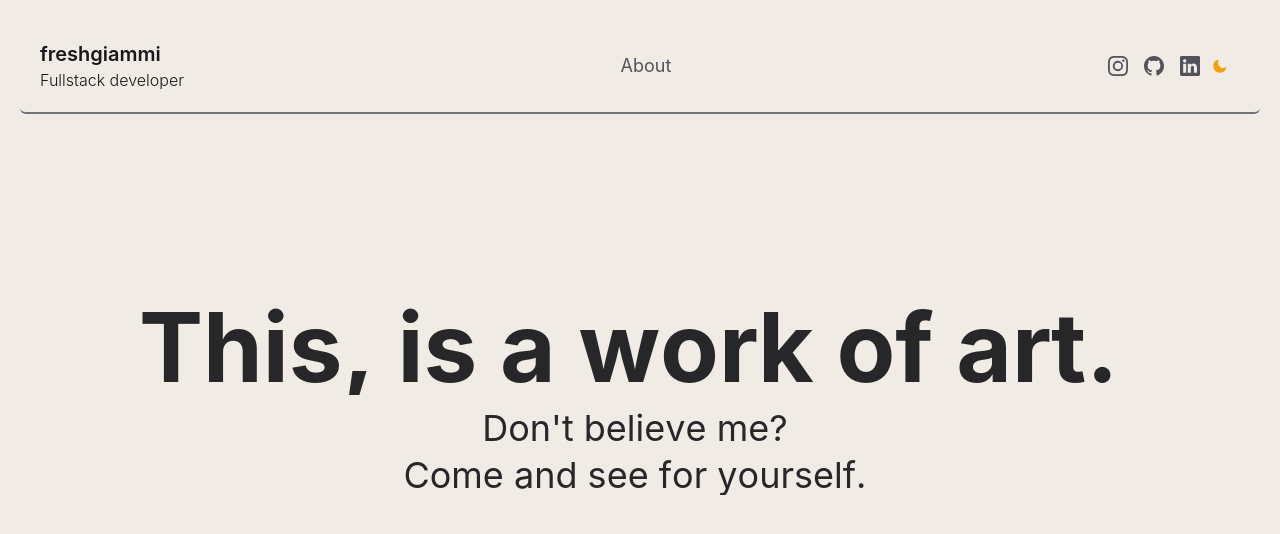
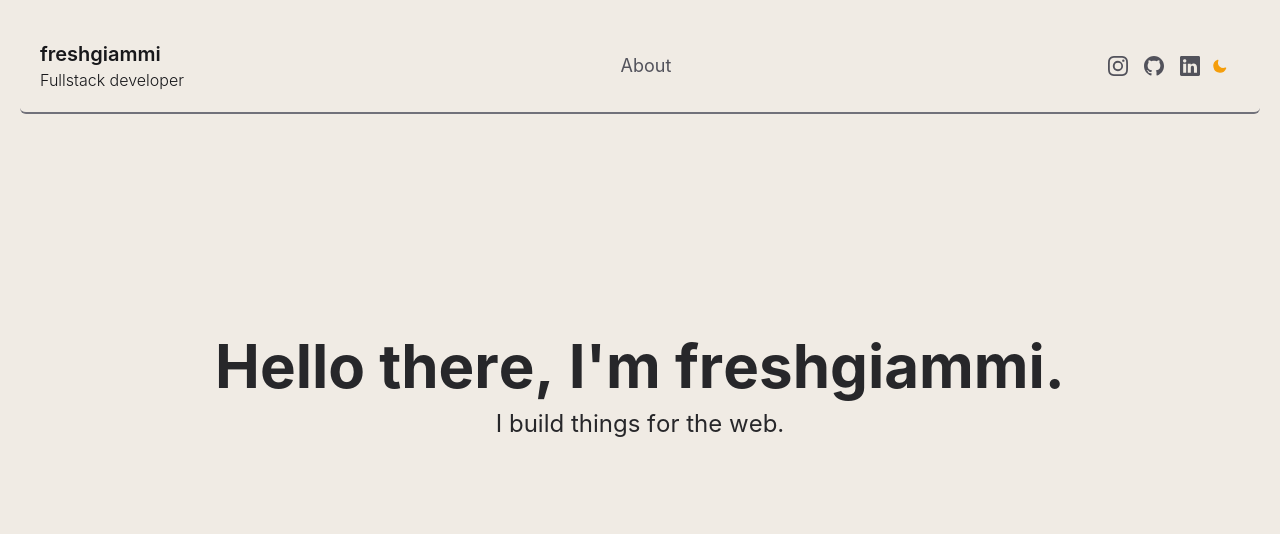
Before and after one commit to freshgiammi/portfolio, a Next.js app: page / in a window 1280 px wide. Shown: the top 534 px of the page. Built offline with nearby package versions, Linux system fonts and the light colour scheme.

Commit message:
feat: add working page transitions

```diff
--- a/next.config.js
+++ b/next.config.js
@@ -1,6 +1,6 @@
 /** @type {import('next').NextConfig} */
 module.exports = {
-  reactStrictMode: true,
+  reactStrictMode: false,
   swcMinify: true,
 
   // SVGR
--- a/src/components/LayoutBlock.tsx
+++ b/src/components/LayoutBlock.tsx
@@ -1,7 +1,7 @@
 import React, { ReactNode } from 'react';
 import Head from 'next/head';
 import { useRouter } from 'next/router';
-import Navbar from './Navbar';
+import { motion } from 'framer-motion';
 
 interface IMeta {
   title?: string;
@@ -14,6 +14,27 @@ interface Props {
   children?: ReactNode;
   customMeta?: IMeta;
 }
+
+const variants = {
+  hidden: {
+    opacity: 0,
+  },
+  enter: {
+    opacity: 1,
+    x: 0,
+    transition: {
+      duration: 0.5,
+      ease: [0.2, 0.65, 0.3, 0.9],
+    },
+  },
+  exit: {
+    opacity: 0,
+    transition: {
+      duration: 0.5,
+      ease: [0.2, 0.65, 0.3, 0.9],
+    },
+  },
+};
 
 /**
  * This element takes care of the layout of the page.
@@ -32,7 +53,7 @@ export default function LayoutBlock({ children, ...customMeta }: Props) {
   };
 
   return (
-    <div>
+    <>
       <Head>
         <title>{meta.title}</title>
         <meta name='robots' content='follow, index' />
@@ -45,19 +66,9 @@ export default function LayoutBlock({ children, ...customMeta }: Props) {
         <meta property='og:title' content={meta.title} />
         <meta property='og:image' content={meta.image} />
       </Head>
-      <main className='h-full w-full'>
-        {/* Navbar component (contains motion elements) */}
-        <Navbar type='light' />
-        {/* Background layer (element has a negative z-index to make sure a background is *always* provided) */}
-        <div
-          className='absolute inset-0 min-h-full min-w-full bg-sepia-300
-          transition-colors duration-[600ms] dark:bg-zinc-900'
-          style={{ zIndex: '-10' }}
-        />
-
-        {/* Actual page content (might contain motion elements) */}
-        <div className='h-full'>{children}</div>
-      </main>
-    </div>
+      <motion.main variants={variants} initial='hidden' animate='enter' exit='exit' className='h-full w-full'>
+        {children}
+      </motion.main>
+    </>
   );
 }
--- /dev/null
+++ b/src/components/animated/AnimatedText.tsx
@@ -0,0 +1,112 @@
+import React from 'react';
+import { HTMLMotionProps, motion, AnimationProps, Variant } from 'framer-motion';
+
+// Adapted from: https://codesandbox.io/s/framer-motion-responsive-text-animation-forked-z71c0o?file=/src/App.js:795-837
+// ! See if transition can be added to the props for a dynamic usage.
+
+type CustomVariants = {
+  hidden: Variant;
+  visible: Variant;
+};
+
+interface AnimatedTitleProps extends HTMLMotionProps<'div'> {
+  text: string;
+  key: string;
+  animateBy?: 'word' | 'character';
+  customVariants?: CustomVariants;
+  duration?: number;
+  stagger?: number;
+  delay?: number;
+  className?: string;
+}
+
+/**
+ * Animates a given text based as drop in from below.
+ * Split the text into words, then split each word into characters.
+ * A custom Variants object containing the animation can be passed to the component, if provided.
+ * If both 'duration' and 'customVariants' are provided, the latter will be used.
+ * @returns A 'motion.div' element, where every word is wrapped in a span and every character is wrapped in a span as well.
+ */
+const AnimatedText = ({
+  text,
+  animateBy = 'character',
+  customVariants,
+  duration = 0.75,
+  stagger = 0.05,
+  delay = 0,
+  ...props
+}: AnimatedTitleProps) => {
+  // Framer Motion variant object, for controlling character animation
+  const defaultAnimation: CustomVariants = {
+    hidden: {
+      opacity: 0,
+      y: '1em',
+      transition: { ease: [0.455, 0.03, 0.515, 0.955], duration },
+    },
+    visible: {
+      opacity: 1,
+      y: '0em',
+      transition: { ease: [0.455, 0.03, 0.515, 0.955], duration },
+    },
+  };
+
+  // Create storage array
+  const words: string[][] = [];
+
+  // Create a bidimensional array. Each word is an array of characters.
+  for (const word of text.split(' ')) {
+    words.push(word.split(''));
+  }
+
+  // Add a whitespace ("\u00A0") to the end of each word (except the last one).
+  // eslint-disable-next-line consistent-return
+  words.forEach((word: string[], index: number) => {
+    if (index !== words.length - 1) {
+      return word.push('\u00A0');
+    }
+  });
+
+  const animationConfig: AnimationProps = {
+    initial: 'hidden',
+    animate: 'visible',
+    variants: {
+      visible: {
+        transition: {
+          delayChildren: delay,
+          staggerChildren: stagger,
+        },
+      },
+    },
+  };
+
+  return (
+    // This will stagger the animation of each character.
+    <motion.h1 {...props} {...animationConfig}>
+      {words.map((_word, index) => {
+        return (
+          // Word
+          <motion.span
+            key={index}
+            className='inline-block whitespace-nowrap'
+            variants={animateBy === 'word' ? customVariants || defaultAnimation : undefined}
+          >
+            {words[index].flat().map((element, windex) => {
+              return (
+                // Character
+                <motion.span
+                  key={windex}
+                  className='inline-block h-full'
+                  variants={animateBy === 'character' ? customVariants || defaultAnimation : undefined}
+                >
+                  {element}
+                </motion.span>
+              );
+            })}
+          </motion.span>
+        );
+      })}
+    </motion.h1>
+  );
+};
+
+export default AnimatedText;
--- a/src/components/animated/AnimatedTitle.tsx
+++ /dev/null
@@ -1,149 +0,0 @@
-import React from 'react';
-import { HTMLMotionProps, motion } from 'framer-motion';
-
-// Adapted from: https://codesandbox.io/s/framer-motion-responsive-text-animation-forked-z71c0o?file=/src/App.js:795-837
-// ! See if transition can be added to the props for a dynamic usage.
-
-interface AnimatedTitleProps extends HTMLMotionProps<'div'> {
-  text: string;
-  key: string;
-  className?: string;
-}
-
-/**
- * Animates a given text based as drop in from below.
- * Split the text into words, then split each word into characters.
- * @returns A 'motion.div' element, where every word is wrapped in a span and every character is wrapped in a span as well.
- */
-const AnimatedTitle = ({ text, ...props }: AnimatedTitleProps) => {
-  // Framer Motion variant object, for controlling character animation
-  const characterAnimation = {
-    hidden: {
-      y: '200%',
-      transition: { ease: [0.455, 0.03, 0.515, 0.955], duration: 0.85 },
-    },
-    visible: {
-      y: 0,
-      transition: { ease: [0.455, 0.03, 0.515, 0.955], duration: 0.75 },
-    },
-  };
-
-  //  Split each word of props.text into an array
-  const splitWords = text.split(' ');
-
-  // Create storage array
-  const words: string[][] = [];
-
-  // Push each word into words array
-  for (const [, item] of splitWords.entries()) {
-    words.push(item.split(''));
-  }
-
-  // Add a space ("\u00A0") to the end of each word
-  words.map((word: string[]) => {
-    return word.push('\u00A0');
-  });
-
-  const staggerer = {
-    visible: {
-      transition: {
-        staggerChildren: 0.05,
-      },
-    },
-  };
-
-  return (
-    // This will stagger the animation of each character.
-    <motion.div initial='hidden' animate='visible' variants={staggerer} {...props}>
-      {words.map((_word, index) => {
-        return (
-          // Wrap each word in the span component to prevent wrapping of words using CSS
-          <span className='word-wrapper' key={index}>
-            {words[index].flat().map((element, windex) => {
-              return (
-                <span className='inline-block overflow-hidden' key={windex}>
-                  <motion.span className='inline-block' variants={characterAnimation}>
-                    {element}
-                  </motion.span>
-                </span>
-              );
-            })}
-          </span>
-        );
-      })}
-    </motion.div>
-  );
-};
-
-export default AnimatedTitle;
-
-/*
-import styled from 'styled-components';
-import { motion } from 'framer-motion';
-
-const Word = styled(motion.span)`
-  display: inline-block;
-  margin-right: 0.25em;
-  white-space: nowrap;
-`;
-
-const Character = styled(motion.span)`
-  display: inline-block;
-  margin-right: -0.05em;
-`;
-
-interface Props extends React.HTMLProps<HTMLDivElement> {
-  text: string;
-  className?: string;
-}
-
-export default function AnimatedTitle({ text, ...props }: Props) {
-  const wordAnimation = {
-    hidden: {},
-    visible: {},
-  };
-
-  const characterAnimation = {
-    hidden: {
-      opacity: 0,
-      y: `0.25em`,
-    },
-    visible: {
-      opacity: 1,
-      y: `0em`,
-      transition: {
-        duration: 1,
-        ease: [0.2, 0.65, 0.3, 0.9],
-      },
-    },
-  };
-
-  return (
-    <h2 aria-label={text} role='heading' {...props}>
-      {text.split(' ').map((word, index) => {
-        return (
-          <Word
-            aria-hidden='true'
-            key={index}
-            initial='hidden'
-            animate='visible'
-            variants={wordAnimation}
-            transition={{
-              delayChildren: index * 0.25,
-              staggerChildren: 0.05,
-            }}
-          >
-            {word.split('').map((character, windex) => {
-              return (
-                <Character aria-hidden='true' key={windex} variants={characterAnimation}>
-                  {character}
-                </Character>
-              );
-            })}
-          </Word>
-        );
-      })}
-    </h2>
-  );
-}
- */
--- a/src/pages/404.tsx
+++ b/src/pages/404.tsx
@@ -1,7 +1,9 @@
+import LayoutBlock from '@/components/LayoutBlock';
 import Link from 'next/link';
 
 export default function Custom404() {
   return (
+    <LayoutBlock>
       <section className='flex-center-column h-full space-y-4 bg-zinc-100 dark:bg-zinc-900'>
         <svg
           xmlns='http://www.w3.org/2000/svg'
@@ -44,5 +46,6 @@ export default function Custom404() {
           </Link>
         </button>
       </section>
+    </LayoutBlock>
   );
 }
--- a/src/pages/_app.tsx
+++ b/src/pages/_app.tsx
@@ -2,9 +2,17 @@ import '@/styles/globals.css';
 import type { AppProps } from 'next/app';
 import Head from 'next/head';
 import { ThemeProvider } from 'next-themes';
-import LayoutBlock from '@/components/LayoutBlock';
+import Navbar from '@/components/Navbar';
+import { AnimatePresence } from 'framer-motion';
+import { useRouter } from 'next/router';
+
+// This is the root component. It wraps the whole app ina ThemeProvider to enable dark mode switching.
+// It also contains the Navbar and the background layer, since these are always present on every page.
+// ! Should we move background to LayoutBlock? This would enable us to have a different background for each page, with working transitions.
 
 function MyApp({ Component, pageProps }: AppProps) {
+  const { asPath } = useRouter();
+
   return (
     <ThemeProvider defaultTheme='system' attribute='class'>
       <Head>
@@ -14,9 +22,19 @@ function MyApp({ Component, pageProps }: AppProps) {
         {/*  IOS Safari */}
         <meta name='apple-mobile-web-app-status-bar-style' content='#e4e4e7' />
       </Head>
-      <LayoutBlock>
-        <Component {...pageProps} />
-      </LayoutBlock>
+      {/* Navbar component (contains motion elements) */}
+      <Navbar type='light' />
+      {/* Background layer (element has a negative z-index to make sure a background is *always* provided) */}
+      <div
+        className='absolute inset-0 min-h-full min-w-full bg-sepia-300
+          transition-colors duration-[600ms] dark:bg-zinc-900'
+        style={{ zIndex: '-10' }}
+      />
+
+      {/* Actual page content. Component must be a motion element to enable transitions. */}
+      <AnimatePresence exitBeforeEnter>
+        <Component {...pageProps} key={asPath} /> {/* Key is used to identify the component and allow transitions. */}
+      </AnimatePresence>
     </ThemeProvider>
   );
 }
--- a/src/pages/about.tsx
+++ b/src/pages/about.tsx
@@ -1,11 +1,9 @@
-import AnimatedTitle from '@/components/animated/AnimatedTitle';
+import AnimatedText from '@/components/animated/AnimatedText';
+import LayoutBlock from '@/components/LayoutBlock';
 import { motion } from 'framer-motion';
 import type { NextPage } from 'next';
-import { useRouter } from 'next/router';
 
 const About: NextPage = () => {
-  const router = useRouter();
-
   const staggerer = {
     visible: {
       transition: {
@@ -15,19 +13,15 @@ const About: NextPage = () => {
   };
 
   return (
-    <motion.section
-      key={router.asPath}
-      className='flex-center-column h-full p-6'
-      initial='hidden'
-      animate='visible'
-      variants={staggerer}
-    >
-      <AnimatedTitle
-        key='title1'
-        text='About me.'
-        className='text-center text-5xl font-bold text-zinc-800 dark:text-zinc-100 md:text-6xl'
-      />
-    </motion.section>
+    <LayoutBlock>
+      <motion.section className='flex-center-column h-full p-6' initial='hidden' animate='visible' variants={staggerer}>
+        <AnimatedText
+          key='title1'
+          text='About me.'
+          className='text-center text-4xl font-bold text-zinc-800 dark:text-zinc-100 md:text-8xl'
+        />
+      </motion.section>
+    </LayoutBlock>
   );
 };
 
--- a/src/pages/index.tsx
+++ b/src/pages/index.tsx
@@ -1,43 +1,38 @@
-import AnimatedTitle from '@/components/animated/AnimatedTitle';
+import AnimatedText from '@/components/animated/AnimatedText';
+import LayoutBlock from '@/components/LayoutBlock';
 import { motion } from 'framer-motion';
 import type { NextPage } from 'next';
-import { useRouter } from 'next/router';
 
 const Home: NextPage = () => {
-  const router = useRouter();
-
-  const staggerer = {
-    visible: {
-      transition: {
-        staggerChildren: 1,
-      },
+  const heroTitle = [
+    {
+      text: "Hello there, I'm freshgiammi.",
+      key: 'title1',
+      className: 'mb-3 text-center text-4xl font-bold text-zinc-800 dark:text-zinc-100 md:text-6xl',
     },
-  };
+    {
+      text: 'I build things for the web.',
+      key: 'title2',
+      className: 'mb-6 text-center text-2xl text-zinc-800 dark:text-zinc-100 md:text-2xl',
+    },
+  ];
 
   return (
-    <motion.section
-      key={router.asPath}
-      className='flex-center-column h-full p-6'
-      initial='hidden'
-      animate='visible'
-      variants={staggerer}
-    >
-      <AnimatedTitle
-        key='title1'
-        text='This, is a work of art.'
-        className='text-center text-4xl font-bold text-zinc-800 dark:text-zinc-100 md:text-8xl'
-      />
-      <AnimatedTitle
-        key='title2'
-        text="Don't believe me?"
-        className='text-center text-2xl text-zinc-800 dark:text-zinc-100 md:text-4xl'
-      />
-      <AnimatedTitle
-        key='title3'
-        text='Come and see for yourself.'
-        className='text-center text-2xl text-zinc-800 dark:text-zinc-100 md:text-4xl'
-      />
-    </motion.section>
+    <LayoutBlock>
+      <motion.section className='flex-center-column h-full p-6'>
+        {heroTitle.map((item, index) => {
+          return (
+            <AnimatedText
+              key={item.key}
+              text={item.text}
+              duration={0.3}
+              delay={(index === 0 ? 0 : heroTitle[index - 1].text.length) * 0.05} // Number of characters * stagger = delay
+              className={item.className}
+            />
+          );
+        })}
+      </motion.section>
+    </LayoutBlock>
   );
 };
 
```
Lines whose indentation alone changed are shown as unchanged.
